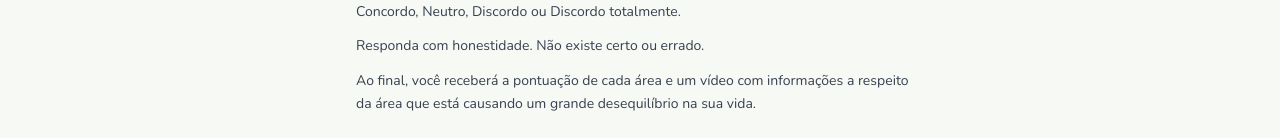
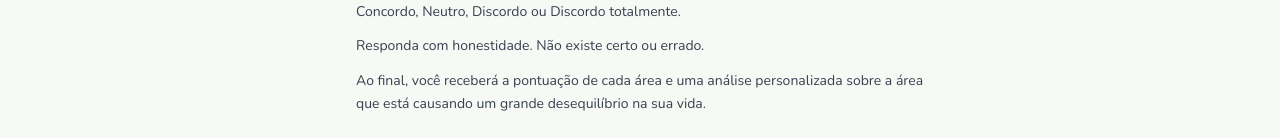
Before and after one commit to ZYONCursoseTerapias/raio-x-da-realidade, a React (Vite) app: page / in a window 1280 px wide. Shown: the part 497-635 px from the top of the page. Built offline with nearby package versions, Linux system fonts and the light colour scheme.

Commit message:
fix: remove mencao a video na pagina de introducao

```diff
--- a/src/pages/IntroPage.tsx
+++ b/src/pages/IntroPage.tsx
@@ -48,7 +48,7 @@ export default function IntroPage() {
           <div className="space-y-3 text-sm text-gray-700 leading-relaxed px-1">
             <p>Você vai responder 20 afirmações. Para cada uma, escolha entre Concordo totalmente, Concordo, Neutro, Discordo ou Discordo totalmente.</p>
             <p>Responda com honestidade. Não existe certo ou errado.</p>
-            <p>Ao final, você receberá a pontuação de cada área e um vídeo com informações a respeito da área que está causando um grande desequilíbrio na sua vida.</p>
+            <p>Ao final, você receberá a pontuação de cada área e uma análise personalizada sobre a área que está causando um grande desequilíbrio na sua vida.</p>
           </div>
 
           {/* Atenção */}
```
